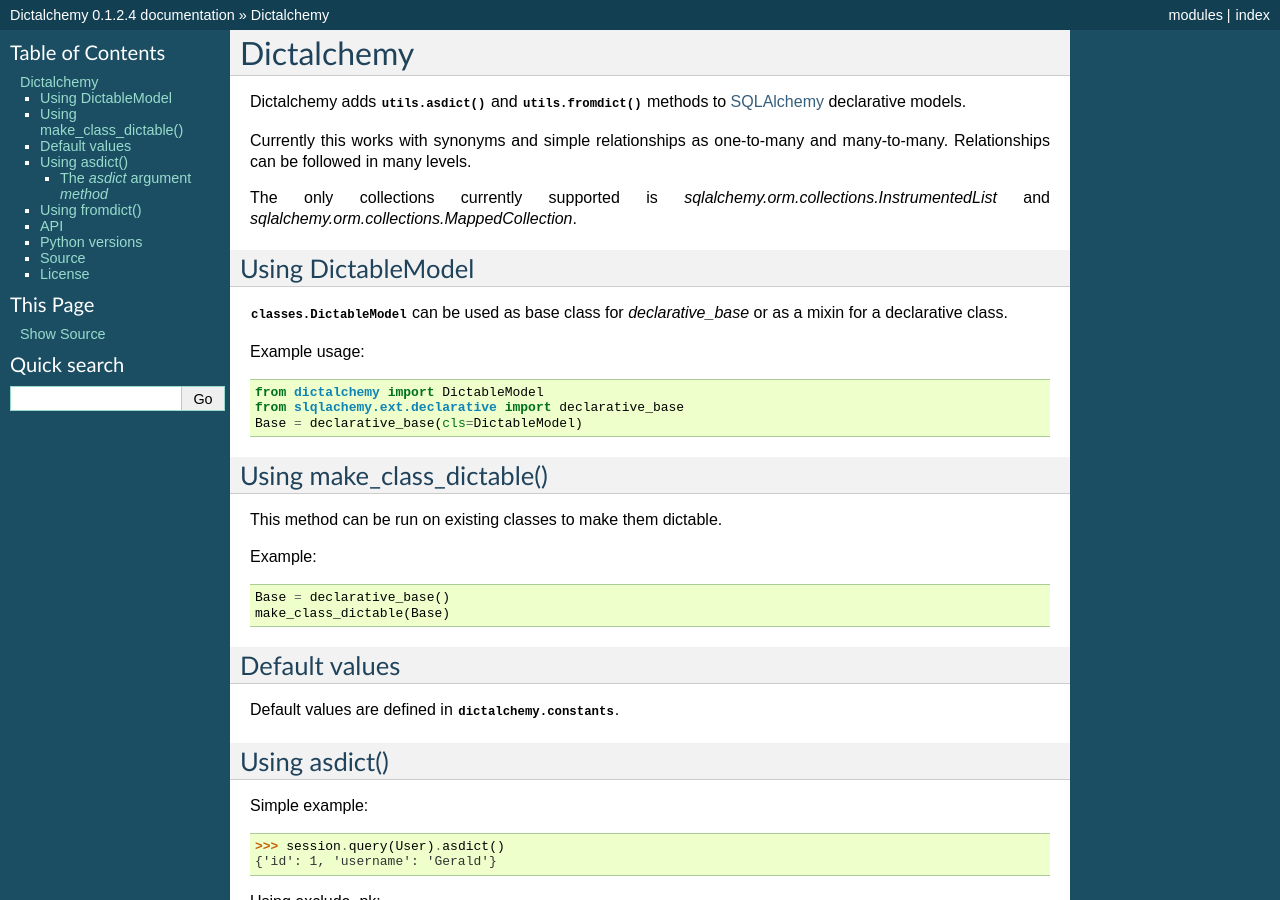
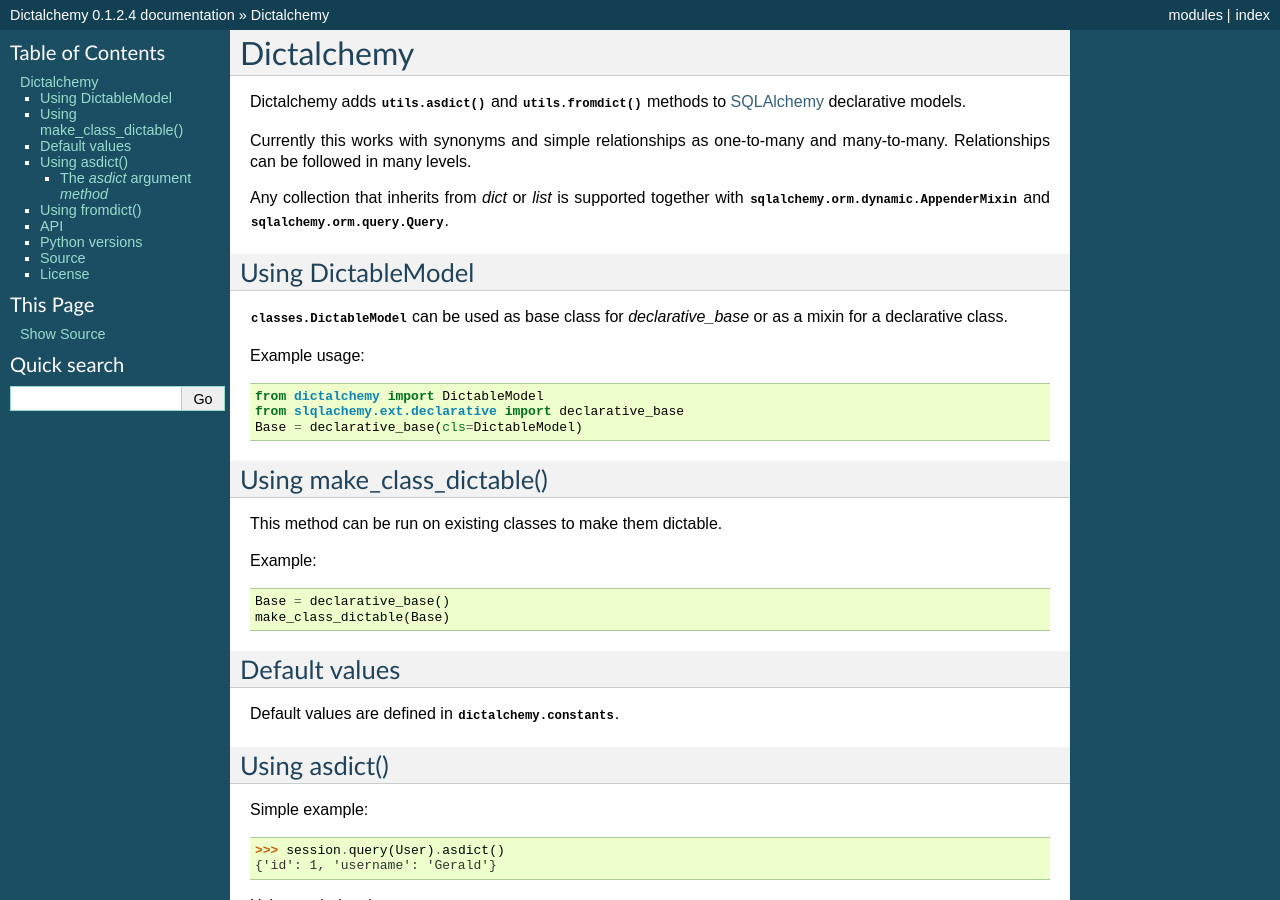
Before and after one commit to danielholmstrom/dictalchemy, a Sphinx documentation site: the page built from docs/source/index.rst, in a window 1280 px wide and 900 px high. Built offline with Sphinx 7.4.7, drawn with Linux system fonts in a browser that asks for light colours.

Commit message:
Updated documentation regarding relations

```diff
--- a/docs/source/index.rst
+++ b/docs/source/index.rst
@@ -7,7 +7,7 @@
 
 Currently this works with synonyms and simple relationships as one-to-many and many-to-many. Relationships can be followed in many levels.
 
-The only collections currently supported is `sqlalchemy.orm.collections.InstrumentedList` and `sqlalchemy.orm.collections.MappedCollection`.
+Any collection that inherits from `dict` or `list` is supported together with :class:`sqlalchemy.orm.dynamic.AppenderMixin` and :class:`sqlalchemy.orm.query.Query`.
 
 Using DictableModel
 -------------------
```
